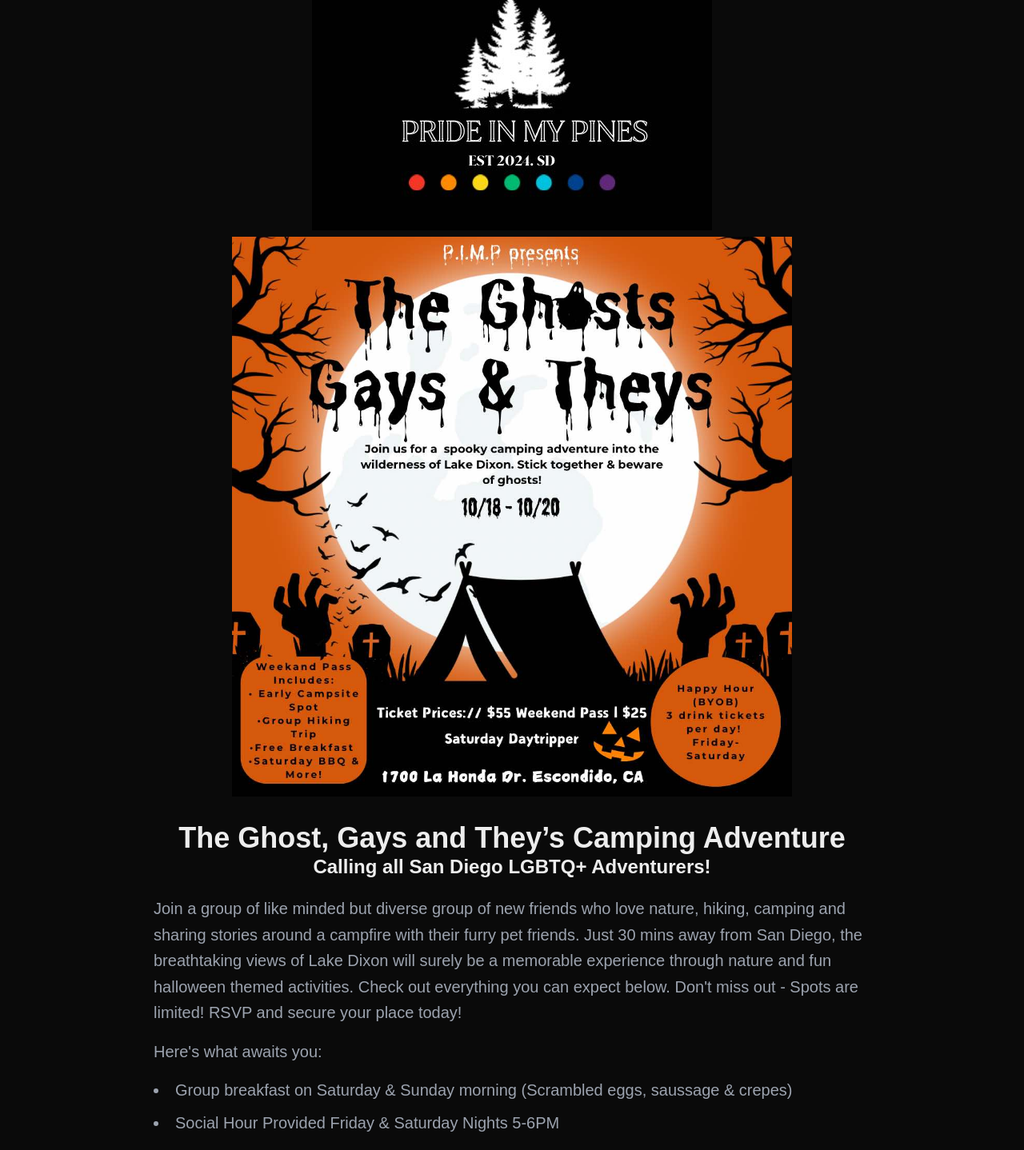
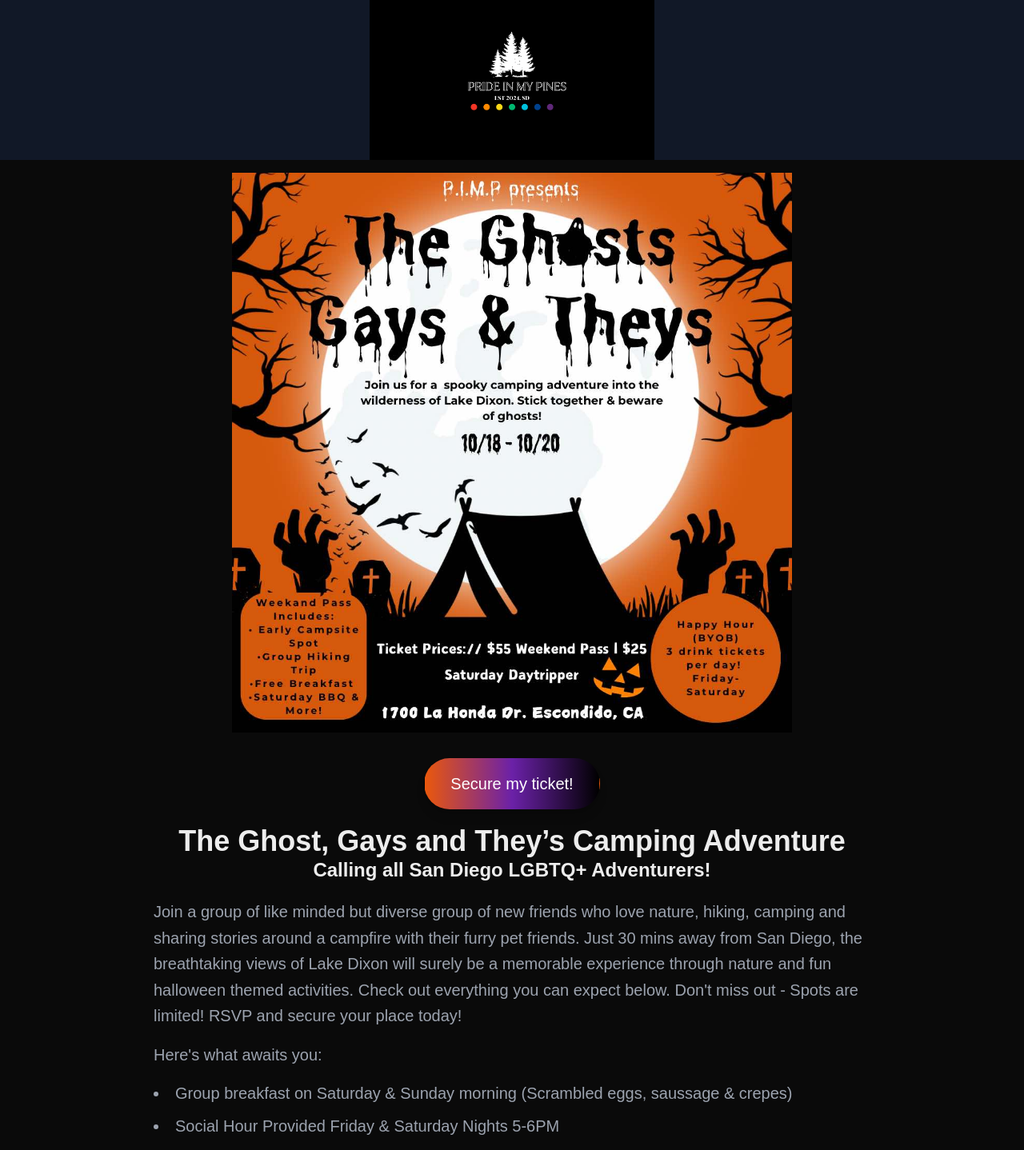
Before and after one commit to lexfm/pride-in-my-pines, a Next.js app: page / in a window 1280 px wide. Shown: the top 1438 px of the page at 80% size. Built offline with nearby package versions, Linux system fonts and the light colour scheme.

Commit message:
fix: layout and scroll

```diff
--- a/components/footer.tsx
+++ b/components/footer.tsx
@@ -3,7 +3,8 @@ import { Facebook, Instagram } from 'lucide-react'
 
 const Footer = () => {
     return (
-        <footer className="row-start-3 flex gap-6 flex-wrap items-center justify-center">
+        // <footer className="w-full flex gap-6 flex-wrap items-center justify-center bg-gray-900 text-gray-200 p-4 fixed bottom-0">
+        <footer className="w-full flex gap-6 flex-wrap items-center justify-center bg-gray-900 text-gray-200 p-4">
 
             <a
                 className="flex items-center gap-2 hover:underline hover:underline-offset-4"
--- a/components/header.tsx
+++ b/components/header.tsx
@@ -1,13 +1,8 @@
 // components/Header.tsx
 const Header = () => {
-    return (
-        <header className="relative flex items-center justify-center  min-h-72 max-h-72 pimp-bg overflow-hidden">
-        <div className="absolute bg-black bg-opacity-10"></div> {/* Slight overlay */}
-        {/* <h1 className="relative text-4xl sm:text-5xl md:text-6xl font-bold text-transparent bg-clip-text bg-gradient-to-r from-pink-300 via-blue-600 to-yellow-500 drop-shadow-2xl text-center">
-          Pride in My Pines
-        </h1> */}
-      </header>
-    );
-  };
+  return (
+    <header className="fixed top-0 left-0 z-50 h-[25vh] sm: w-full bg-contain bg-center bg-no-repeat bg-[url('/bannerPIMP.png')] bg-gray-900" />
+  );
+};
 
-  export default Header;
+export default Header;
--- a/components/layout.tsx
+++ b/components/layout.tsx
@@ -10,7 +10,9 @@ export default function RootLayout({
   return (
     <>
       <Header />
-      {children}
+      <div className="mt-[25vh] mb-[4vh] p-4 p-2 font-[family-name:var(--font-geist-sans)] min-h-[50vh]">
+        {children}
+      </div>
       <Footer />
     </>
   );
--- a/pages/_app.tsx
+++ b/pages/_app.tsx
@@ -10,6 +10,9 @@ import './globals.css';
 const MyApp = ({ Component, pageProps }: AppProps) => {
     return (
         <>
+            <script async
+                src="https://js.stripe.com/v3/buy-button.js">
+            </script>
             <Head>
                 <title>Pride In My Pines</title>
             </Head>
--- a/pages/globals.css
+++ b/pages/globals.css
@@ -31,12 +31,12 @@ body {
 }
 
 .pimp-bg {
-  background-image: url('/PIMPLogo.jpg');
-  background-size: auto; /* or contain, depending on how you want to display it */
+  background-image: url('/bannerPIMP.png');
+  background-size: cover; /* or contain, depending on how you want to display it */
   background-position: center; /* To center the background image */
   background-repeat: no-repeat; /* To prevent repeating */
   width: 100%;
-  /* height: 100vh; Full viewport height */
+  height: 35vh; /*Full viewport height */
 }
 
 .info-coming{
--- a/pages/index.tsx
+++ b/pages/index.tsx
@@ -4,11 +4,7 @@ import Link from 'next/link';
 
 export default function Home() {
   return (
-    <div className="grid justify-items-center  p-2 pb-10 font-[family-name:var(--font-geist-sans)]">
-      <script async
-        src="https://js.stripe.com/v3/buy-button.js">
-      </script>
-
+    <>
       <main className="flex flex-col gap-8 row-start-2 items-center items-start">
 
 
@@ -21,7 +17,23 @@ export default function Home() {
         />
 
         <section className="w-[90vw] sm:w-[90vw] md:w-[80vw] lg:w-[70vw] mx-auto">
-          <div className="max-h-[50vh] overflow-y-auto">
+
+          <div className="flex gap-6 items-center justify-center flex-wrap">
+            <Link
+              className="mb-5 rounded-full border border-solid border-transparent transition-colors flex items-center justify-center
+               bg-gradient-to-r from-orange-600 via-purple-800 to-black
+               text-white dark:text-orange-500
+               gap-2 hover:bg-gradient-to-r hover:from-purple-800 hover:via-black hover:to-orange-600
+               text-lg sm:text-xl h-14 sm:h-16 px-6 sm:px-8 shadow-lg
+               dark:hover:text-purple-300 hover:scale-105 transform transition duration-300 ease-in-out"
+              href="/tickets"
+              target="_self"
+              rel="noopener noreferrer"
+            >
+              Secure my ticket!
+            </Link>
+          </div>
+          <div>
             <h2 className="text-4xl font-extrabold dark:text-white info-coming">The Ghost, Gays and They’s Camping Adventure</h2>
             <h3 className="text-2xl font-extrabold dark:text-white info-coming">Calling all San Diego LGBTQ+ Adventurers!</h3>
 
@@ -55,8 +67,8 @@ export default function Home() {
                 <a
                   href="https://www.camplife.com/campground/Dixon+Lake+Recreation+Area"
                   target="_blank"
+                  className="text-blue-500 hover:underline ml-2 mr-2"
                   rel="noopener noreferrer"
-                  className="text-blue-500 hover:underline ml-2 mr-2"
                 >
                   Dixon Lake Recreation Area
                 </a>
@@ -98,6 +110,6 @@ export default function Home() {
 
 
       </main>
-    </div>
+    </>
   );
 }
```
Also changed, not shown: public/bannerPIMP.png (added).
